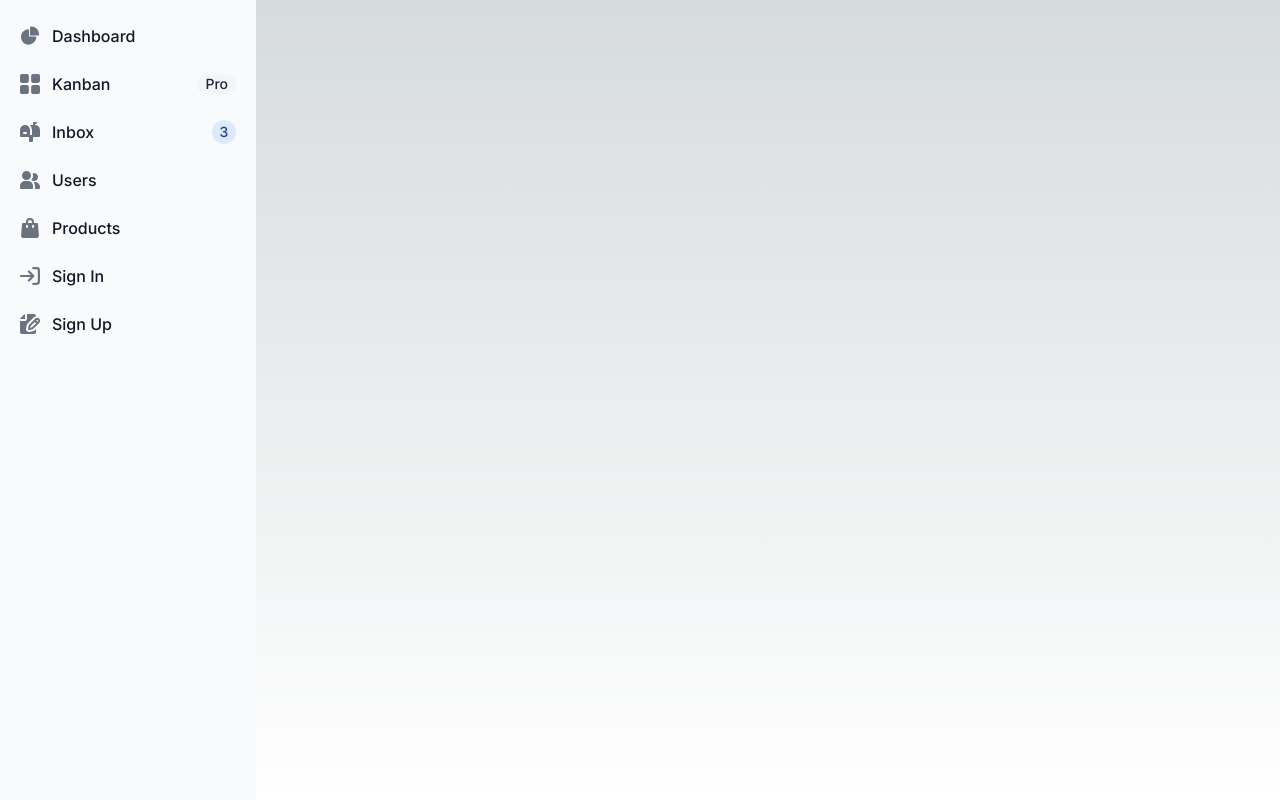
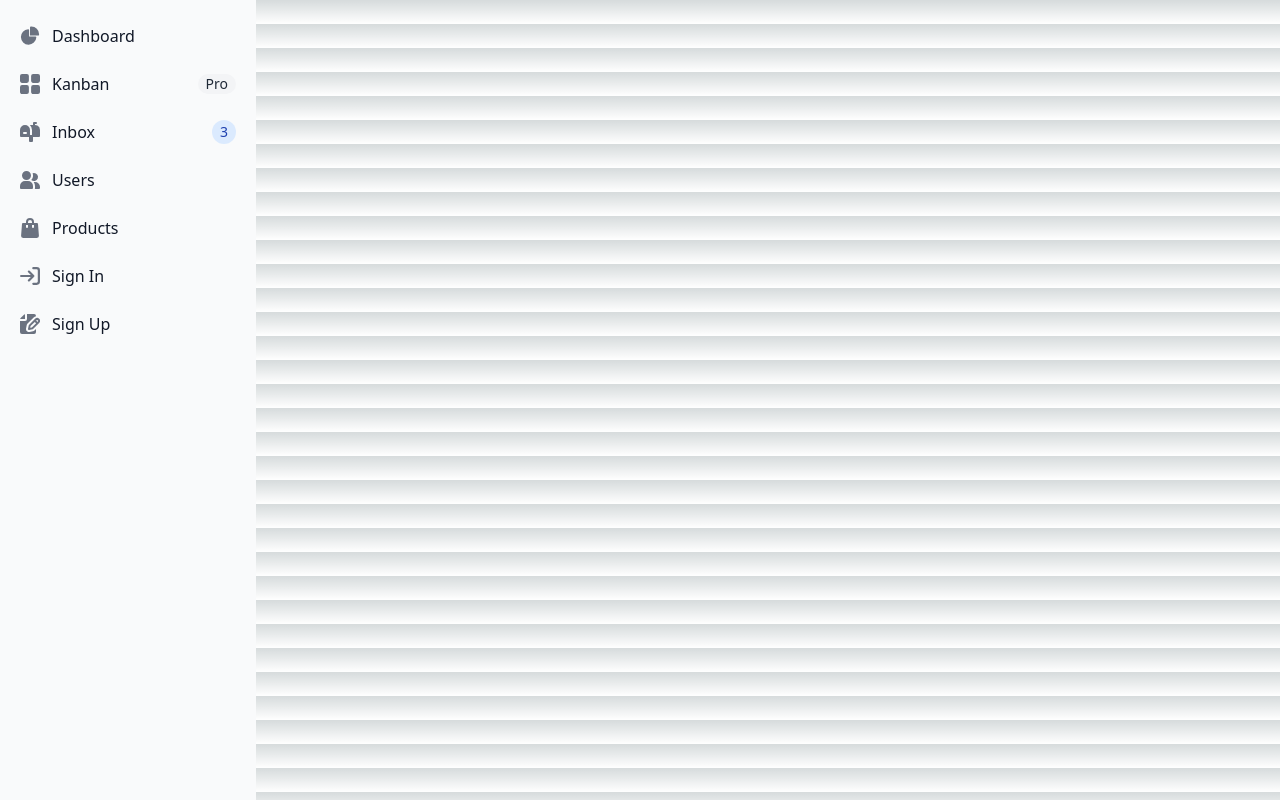
Before and after one commit to CalebStephens/CheckpointTool, a Next.js app in the folder checkpoint-tool/: page / in a window 1280 px wide. Built offline with nearby package versions, Linux system fonts and the light colour scheme.

Commit message:
page layout

```diff
--- /dev/null
+++ b/checkpoint-tool/components/layout.js
@@ -0,0 +1,10 @@
+import SideBar from './SideBar'
+
+export default function Layout({ children }) {
+  return (
+    <>
+      <SideBar />
+      <main>{children}</main>
+    </>
+  )
+}
--- /dev/null
+++ b/checkpoint-tool/components/test.js
@@ -0,0 +1,7 @@
+ export default function Test() {
+  return (
+    <>
+      Hello
+    </>
+  )
+}
--- a/checkpoint-tool/pages/index.js
+++ /dev/null
@@ -1,15 +0,0 @@
-import SideBar from '@/components/sideBar'
-import { Inter } from 'next/font/google'
-
-const inter = Inter({ subsets: ['latin'] })
-
-export default function Home() {
-  return (
-    <main
-      className={`flex min-h-screen flex-col items-center justify-between p-24 ${inter.className}`}
-    >
-      <SideBar />
-
-    </main>
-  )
-}
--- /dev/null
+++ b/checkpoint-tool/pages/index.jsx
@@ -0,0 +1,13 @@
+import SideBar from '@/components/SideBar'
+import Layout from '@/components/layout'
+import Test from '@/components/test'
+
+export default function Home() {
+  return (
+  <Layout>
+    <div class="flex flex-col flex-1 w-full">
+      <Test/>
+      </div>
+  </Layout>
+  )
+}
```
